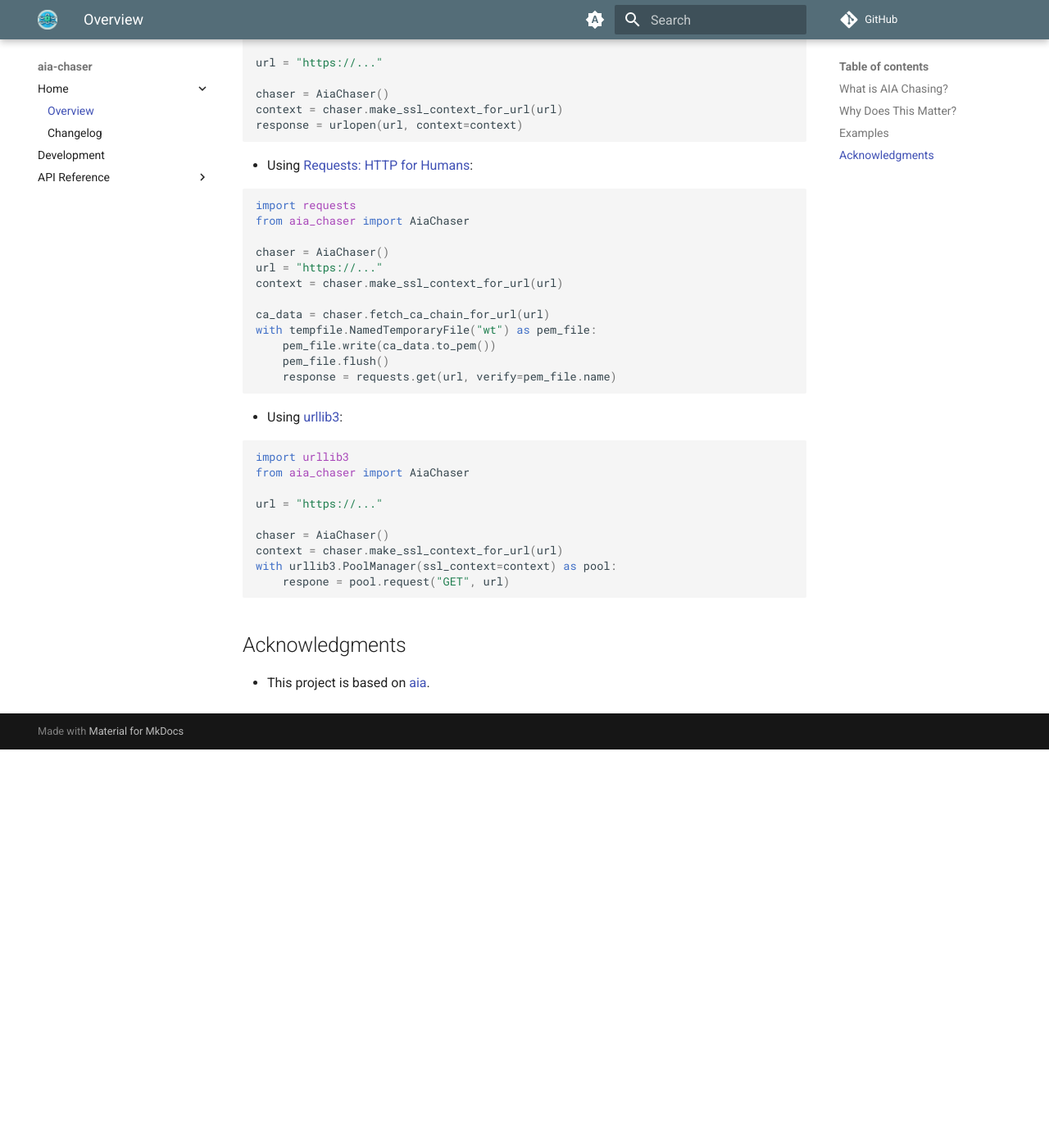
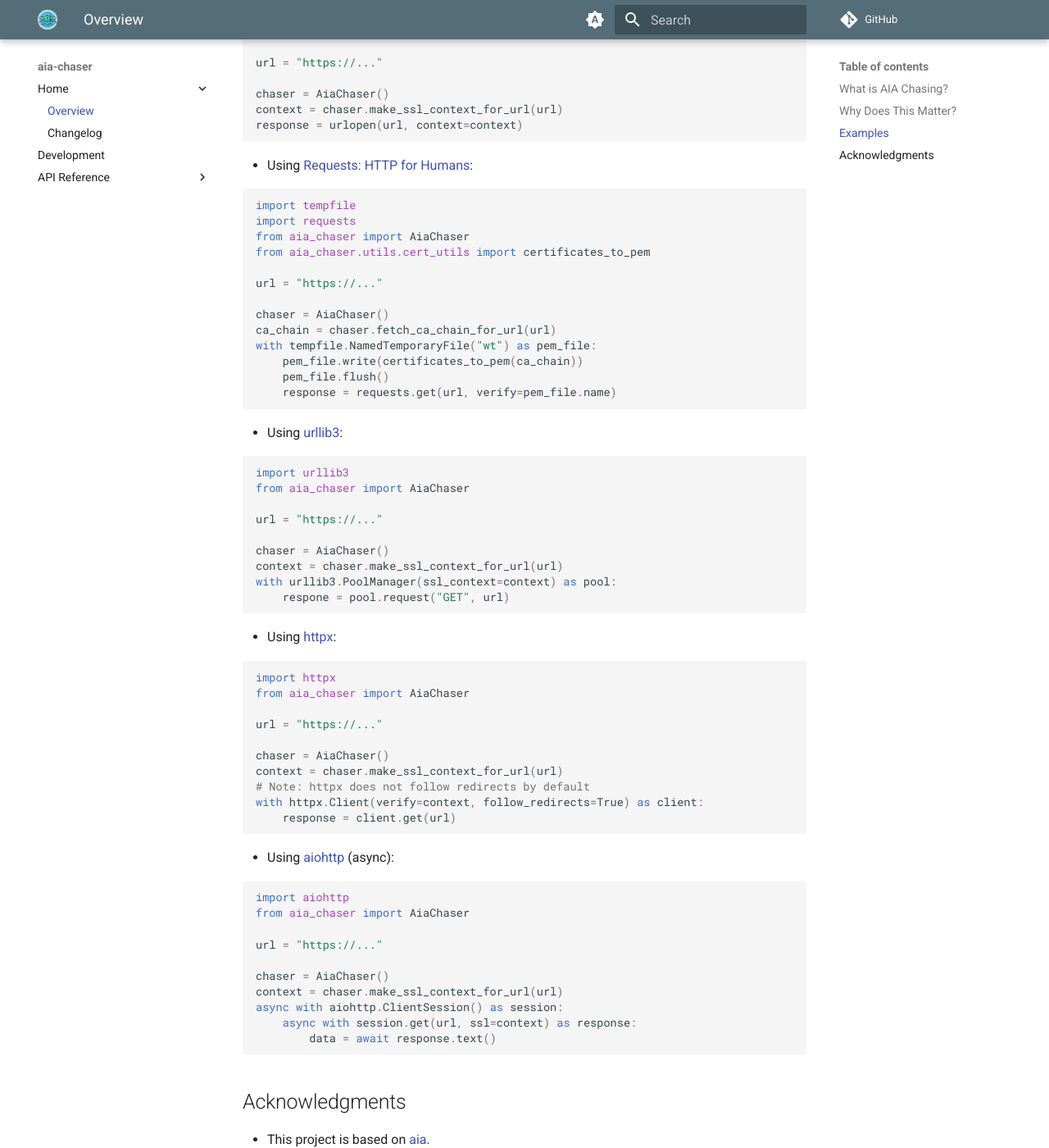
Before and after one commit to jponf/aia-chaser, an MkDocs documentation site: the page built from docs/index.md, in a window 1280 px wide and 1400 px high, scrolled down 1040 px. Shown: the whole window at 82% size. Built offline with MkDocs 1.6.1 and Material for MkDocs 9.7.7, drawn with Linux system fonts in a browser that asks for light colours; comment, search, counter and statistics services are not loaded; before the commit the page ends 1954 px from its top, so only the background shows below that.

Commit message:
docs: Fix requests example and add httpx/aiohttp examples

````diff
--- a/README.md
+++ b/README.md
@@ -56,16 +56,17 @@ response = urlopen(url, context=context)
   * Using [Requests: HTTP for Humans](https://docs.python-requests.org/en/latest/index.html):
 
 ```Python
+import tempfile
 import requests
 from aia_chaser import AiaChaser
+from aia_chaser.utils.cert_utils import certificates_to_pem
+
+url = "https://..."
 
 chaser = AiaChaser()
-url = "https://..."
-context = chaser.make_ssl_context_for_url(url)
-
-ca_data = chaser.fetch_ca_chain_for_url(url)
+ca_chain = chaser.fetch_ca_chain_for_url(url)
 with tempfile.NamedTemporaryFile("wt") as pem_file:
-    pem_file.write(ca_data.to_pem())
+    pem_file.write(certificates_to_pem(ca_chain))
     pem_file.flush()
     response = requests.get(url, verify=pem_file.name)
 ```
@@ -84,6 +85,36 @@ with urllib3.PoolManager(ssl_context=context) as pool:
     respone = pool.request("GET", url)
 ```
 
+  * Using [httpx](https://www.python-httpx.org/):
+
+```Python
+import httpx
+from aia_chaser import AiaChaser
+
+url = "https://..."
+
+chaser = AiaChaser()
+context = chaser.make_ssl_context_for_url(url)
+# Note: httpx does not follow redirects by default
+with httpx.Client(verify=context, follow_redirects=True) as client:
+    response = client.get(url)
+```
+
+  * Using [aiohttp](https://docs.aiohttp.org/) (async):
+
+```Python
+import aiohttp
+from aia_chaser import AiaChaser
+
+url = "https://..."
+
+chaser = AiaChaser()
+context = chaser.make_ssl_context_for_url(url)
+async with aiohttp.ClientSession() as session:
+    async with session.get(url, ssl=context) as response:
+        data = await response.text()
+```
+
 ## Acknowledgments
 
 * This project is based on [aia](https://github.com/danilobellini/aia).
--- a/docs/index.md
+++ b/docs/index.md
@@ -1,14 +1 @@
 {!README.md!}
-
-<!-- # Welcome to Lumache's documentation!
-
-**Lumache** (/lu\'make/) is a Python library for cooks and food lovers
-that creates recipes mixing random ingredients. It pulls data from the
-[Open Food Facts database](https://world.openfoodfacts.org/) and offers
-a *simple* and *intuitive* API.
-
-Check out the [usage](usage) section for further information, including how to [install](usage#installation) the project.
-
-!!! note
-
-    This project is under active development. -->
````
Also changed, not shown: docs/usage.md (deleted).
